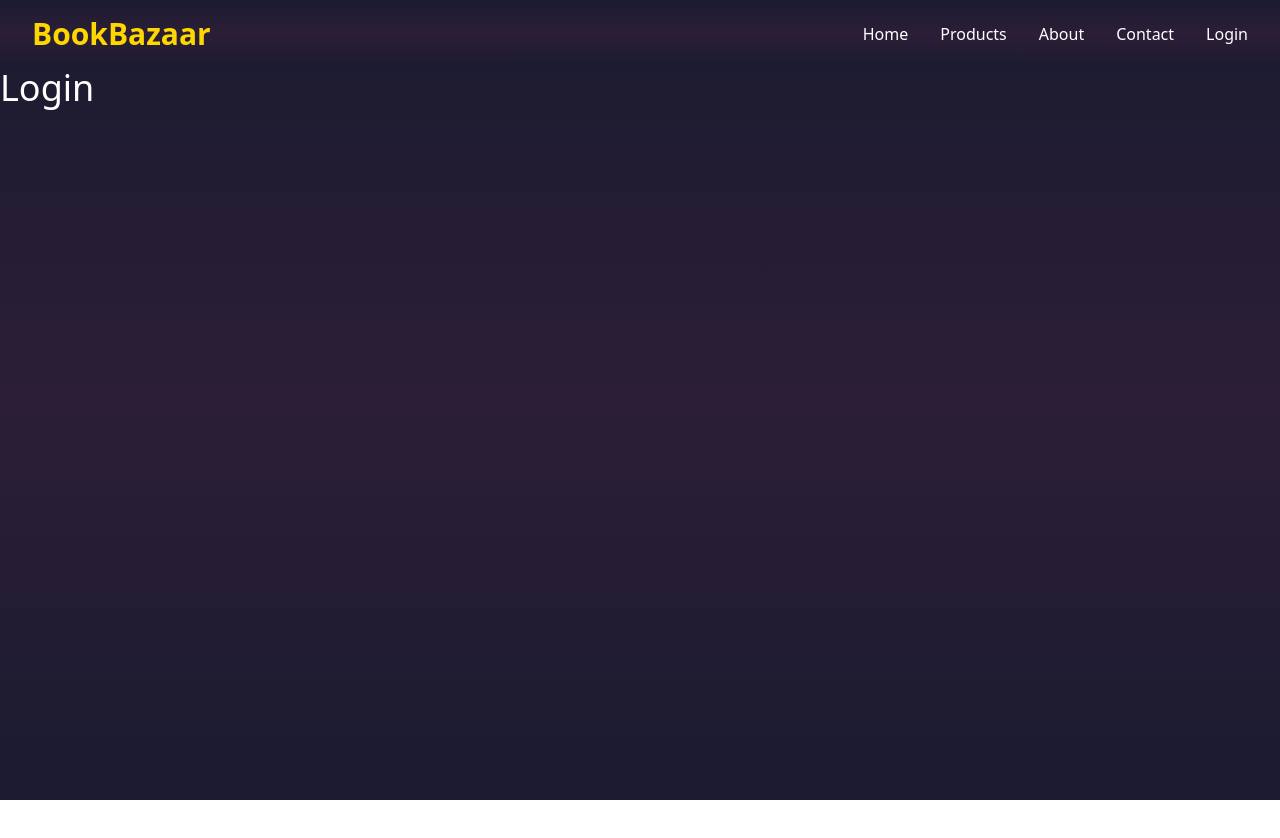
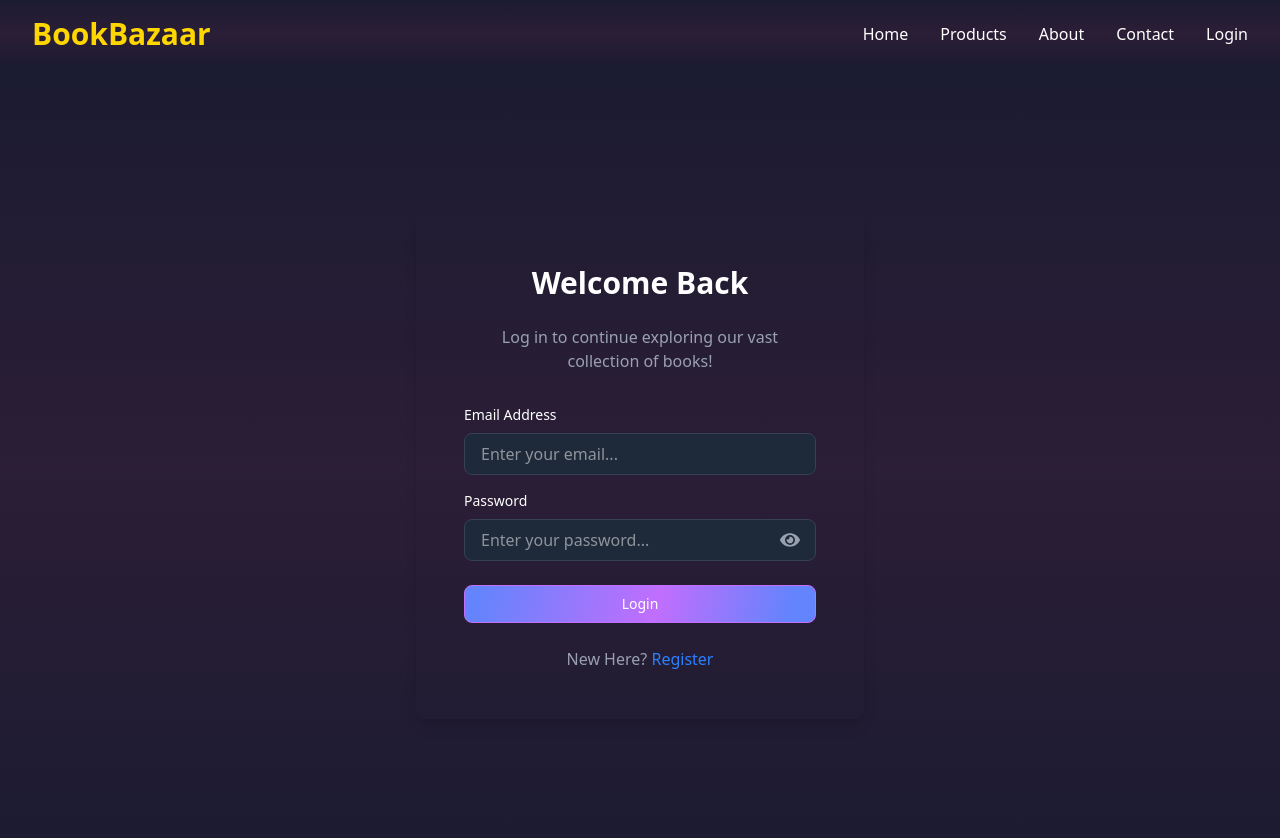
Before and after one commit to HumayunKabirSobuj/b4a4-BookBazaar-client, a React (Vite) app: page /login in a window 1280 px wide. Shown: the top 838 px of the page. Before the commit the page ends 800 px from the top, so only its background shows below. Built offline with nearby package versions, Linux system fonts and the light colour scheme.

Commit message:
login and register form design complete

```diff
--- a/package.json
+++ b/package.json
@@ -14,6 +14,8 @@
     "antd": "^5.23.2",
     "react": "^18.3.1",
     "react-dom": "^18.3.1",
+    "react-hook-form": "^7.54.2",
+    "react-icons": "^5.4.0",
     "react-router-dom": "^7.1.3",
     "tailwindcss": "^4.0.0"
   },
--- a/src/components/Navbar.tsx
+++ b/src/components/Navbar.tsx
@@ -30,7 +30,7 @@ const Navbar = () => {
             <a href="#contact" className="hover:text-[#FFD700]">
               Contact
             </a>
-            <Link to={"/register"} className="hover:text-[#FFD700]">
+            <Link to={"/login"} className="hover:text-[#FFD700]">
               Login
             </Link>
           </div>
--- a/src/pages/Authentication/Login.tsx
+++ b/src/pages/Authentication/Login.tsx
@@ -1,9 +1,85 @@
+import { useState } from "react";
+import { FieldValues, SubmitHandler, useForm } from "react-hook-form";
+import { FaEye, FaEyeSlash } from "react-icons/fa";
+import { Link } from "react-router-dom";
+
+const Login = () => {
+  const [showPassword, setShowPassword] = useState(false);
+
+  const togglePasswordVisibility = () => {
+    setShowPassword((prev) => !prev);
+  };
 
 
-const Login = () => {
+
+  const { handleSubmit, register } = useForm();
+
+  const onSubmit: SubmitHandler<FieldValues> = (data) => {
+    console.log(data);
+  };
+
   return (
-    <div className="text-white text-4xl ">Login</div>
-  )
-}
+    <div className="min-h-screen flex items-center justify-center bg-gradient-to-b from-[#1B1B31] via-[#2B1E36] to-[#1B1B31] px-4">
+      <div className="max-w-md w-full text-white rounded-lg shadow-lg p-8 md:p-12">
+        <h1 className="text-3xl font-bold text-center mb-6">Welcome Back</h1>
+        <p className="text-center text-gray-400 mb-8">
+          Log in to continue exploring our vast collection of books!
+        </p>
+        <form className="space-y-6" onSubmit={handleSubmit(onSubmit)}>
+          <div className="space-y-4">
 
-export default Login
+            <div>
+              <label className="block text-sm font-medium mb-2">
+                Email Address
+              </label>
+              <input
+                {...register("email")}
+                type="email"
+                // name="email"
+                placeholder="Enter your email..."
+                className="w-full px-4 py-2 bg-gray-800 text-white rounded-lg border border-gray-700 focus:outline-none focus:ring-2 focus:ring-blue-500"
+              />
+            </div>
+            <div>
+              <label className="block text-sm font-medium mb-2">Password</label>
+              <div className="relative">
+                <input
+                  {...register("password")}
+                  type={showPassword ? "text" : "password"}
+                  // name="password"
+                  placeholder="Enter your password..."
+                  className="w-full px-4 py-2 bg-gray-800 text-white rounded-lg border border-gray-700 focus:outline-none focus:ring-2 focus:ring-blue-500"
+                />
+                <button
+                  type="button"
+                  onClick={togglePasswordVisibility}
+                  className="absolute right-4 top-1/2 transform -translate-y-1/2 text-gray-400"
+                >
+                  {showPassword ? (
+                    <FaEyeSlash className="w-5 h-5" />
+                  ) : (
+                    <FaEye className="w-5 h-5" />
+                  )}
+                </button>
+              </div>
+            </div>
+          </div>
+          <button
+            type="submit"
+            className="w-full px-4 py-2 text-sm text-white font-medium border border-[#C16EFD] rounded-lg bg-[linear-gradient(105deg,_#6384FC_4.1%,_#C16EFD_54.8%,_#6384FC_92.38%)] flex items-center justify-center"
+          >
+            <p>Login</p>
+          </button>
+        </form>
+        <p className="text-center text-gray-400 mt-6">
+         New Here?{" "}
+          <Link to={"/register"} className="text-blue-500 hover:underline">
+            Register
+          </Link>
+        </p>
+      </div>
+    </div>
+  );
+};
+
+export default Login;
--- a/src/pages/Authentication/Register.tsx
+++ b/src/pages/Authentication/Register.tsx
@@ -1,4 +1,31 @@
+import { useState } from "react";
+import { FieldValues, SubmitHandler, useForm } from "react-hook-form";
+import { FaEye, FaEyeSlash } from "react-icons/fa";
+import { Link } from "react-router-dom";
+
 const Register = () => {
+  const [showPassword, setShowPassword] = useState(false);
+
+  const togglePasswordVisibility = () => {
+    setShowPassword((prev) => !prev);
+  };
+
+  // const handleSubmit = (e) => {
+  //   e.preventDefault();
+  //   const form = e.target;
+  //   const name = form.name.value;
+  //   const email = form.email.value;
+  //   const password = form.password.value;
+
+  //   console.log({ name, email, password });
+  // };
+
+  const { handleSubmit, register } = useForm();
+
+  const onSubmit: SubmitHandler<FieldValues> = (data) => {
+    console.log(data);
+  };
+
   return (
     <div className="min-h-screen flex items-center justify-center bg-gradient-to-b from-[#1B1B31] via-[#2B1E36] to-[#1B1B31] px-4">
       <div className="max-w-md w-full text-white rounded-lg shadow-lg p-8 md:p-12">
@@ -6,47 +33,68 @@ const Register = () => {
         <p className="text-center text-gray-400 mb-8">
           Unlock access to a wide range of books with just a few details!
         </p>
-          <form className="space-y-6">
+        <form className="space-y-6" onSubmit={handleSubmit(onSubmit)}>
           <div className="space-y-4">
             <div>
-                <label className="block text-sm font-medium mb-2">Full Name</label>
+              <label className="block text-sm font-medium mb-2">
+                Full Name
+              </label>
               <input
+                {...register("name")}
                 type="text"
+                // name="name"
                 placeholder="Enter your name..."
                 className="w-full px-4 py-2 bg-gray-800 text-white rounded-lg border border-gray-700 focus:outline-none focus:ring-2 focus:ring-blue-500"
               />
             </div>
             <div>
-                <label className="block text-sm font-medium mb-2">Email Address</label>
+              <label className="block text-sm font-medium mb-2">
+                Email Address
+              </label>
               <input
+                {...register("email")}
                 type="email"
+                // name="email"
                 placeholder="Enter your email..."
                 className="w-full px-4 py-2 bg-gray-800 text-white rounded-lg border border-gray-700 focus:outline-none focus:ring-2 focus:ring-blue-500"
               />
             </div>
             <div>
               <label className="block text-sm font-medium mb-2">Password</label>
+              <div className="relative">
                 <input
-                  type="password"
+                  {...register("password")}
+                  type={showPassword ? "text" : "password"}
+                  // name="password"
                   placeholder="Enter your password..."
                   className="w-full px-4 py-2 bg-gray-800 text-white rounded-lg border border-gray-700 focus:outline-none focus:ring-2 focus:ring-blue-500"
                 />
+                <button
+                  type="button"
+                  onClick={togglePasswordVisibility}
+                  className="absolute right-4 top-1/2 transform -translate-y-1/2 text-gray-400"
+                >
+                  {showPassword ? (
+                    <FaEyeSlash className="w-5 h-5" />
+                  ) : (
+                    <FaEye className="w-5 h-5" />
+                  )}
+                </button>
               </div>
             </div>
-            <div className="flex justify-center mt-6">
+          </div>
           <button
             type="submit"
-                className="px-6 py-3 bg-blue-600 text-white rounded-lg hover:bg-blue-700 focus:outline-none focus:ring-2 focus:ring-blue-500"
+            className="w-full px-4 py-2 text-sm text-white font-medium border border-[#C16EFD] rounded-lg bg-[linear-gradient(105deg,_#6384FC_4.1%,_#C16EFD_54.8%,_#6384FC_92.38%)] flex items-center justify-center"
           >
-                Sign Up
+            <p>Register</p>
           </button>
-            </div>
         </form>
         <p className="text-center text-gray-400 mt-6">
           Already have an account?{" "}
-            <a href="#" className="text-blue-500 hover:underline">
-              Sign in
-            </a>
+          <Link to={"/login"} className="text-blue-500 hover:underline">
+           Login
+          </Link>
         </p>
       </div>
     </div>
```
Also changed, not shown: 1 other file (tests, documents, lock files or other folders). Lines whose indentation alone changed are shown as unchanged.
